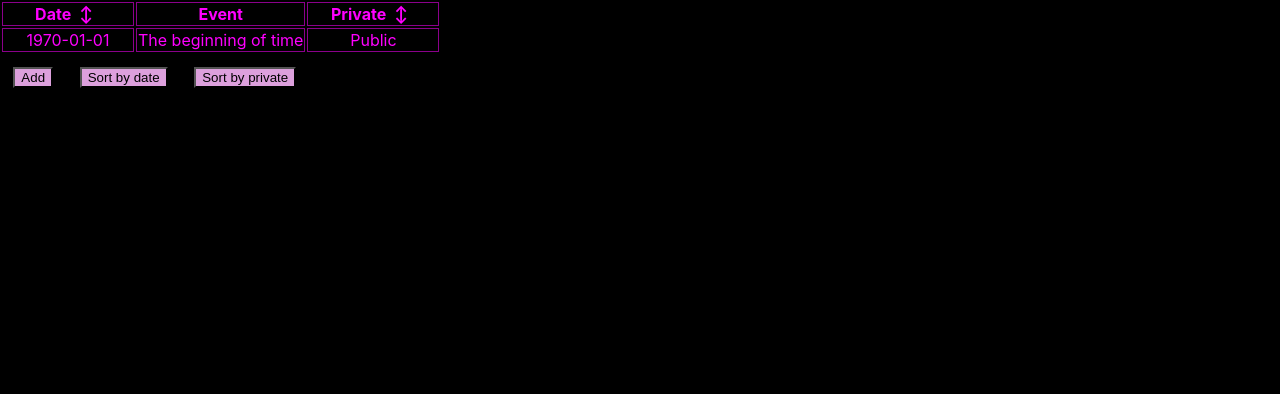
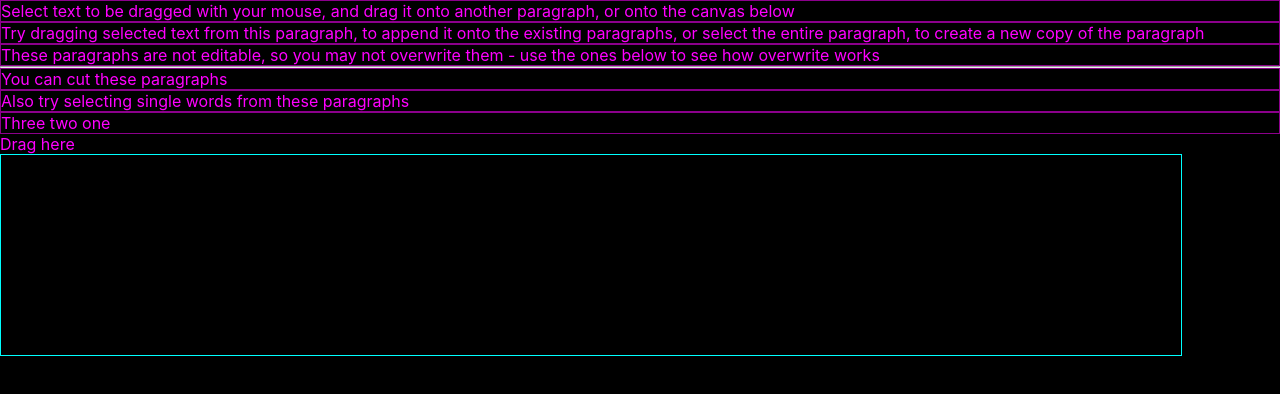
Before and after one commit to banaanihillo/tuni-gui-react, a React (Create React App) app: page / in a window 1280 px wide. Shown: the top 394 px of the page. Built offline with nearby package versions, Linux system fonts and the light colour scheme.

Commit message:
Added drag'n'drop things (4-1-small)
Exercise 4-1-small:
Added editable paragraphs,
to allow users to copy or cut text,
and paste it into other paragraphs,
also added a canvas element,
with similar functionality

```diff
--- a/src/App.css
+++ b/src/App.css
@@ -3,46 +3,17 @@ html {
     color: magenta;
 }
 
-input,
-select {
-    background-color: violet;
-    margin: 1em;
+* {
+    box-sizing: border-box;
+    margin: 0;
+    padding: 0;
 }
 
-button {
-    background-color: plum;
-    margin: 1em;
-}
-
-table * {
+p {
     border: 1px solid darkmagenta;
 }
 
-th {
-    min-width: 8em;
+canvas {
+    border: 1px solid cyan;
 }
-
-td {
-    text-align: center;
-}
-
-dialog {
-    background-color: black;
-    color: magenta;
-}
-
-/*
-Make the year input just big enough to fit YYYY in
-*/
-input[type="number"] {
-    width: 3.5em;
-}
-
-.sort-button {
-    border: none;
-    padding: 0.5em;
-}
-
-.sort-button:hover {
-    cursor: pointer;
-}
+/* */
--- a/src/App.js
+++ b/src/App.js
@@ -1,263 +1,74 @@
 /* eslint-disable eqeqeq */
-import React, {useState} from "react"
+import React from "react"
 import "./App.css"
 
 const App = () => {
-    const [calendarEvents, setCalendarEvents] = useState([
-        {
-            date: "1970-01-01",
-            name: "The beginning of time",
-            isPrivate: false,
-            id: "Bananana anana na bana"
-        }
-    ])
-    const [name, setName] = useState("")
-    const [isPrivate, togglePrivate] = useState(false)
-    const [date, setDate] = useState({
-        year: "",
-        month: "",
-        day: ""
-    })
-    const [message, setMessage] = useState(null)
-
-    const mapOptions = (optionValue) => {
-        return <option key={optionValue}>
-            {/* Add a leading zero into 1-9 */}
-            {String(optionValue).padStart(2, "0")}
-        </option>
-    }
-
-    const toggleModal = (open=true) => {
-        let dialogElement = document.querySelector("dialog")
-        if (typeof dialogElement.showModal === "function") {
-            if (open) {
-                dialogElement.showModal()
-            } else {
-                dialogElement.close()
-            }
-        } else {
-            if (open) {
-                dialogElement.setAttribute("open", "true")
-            } else {
-                dialogElement.removeAttribute("open")
-            }
-        }
-    }
-
-    const Notification = () => {
-        if (!message) {
-            return null
-        } else {
-            return <div>
-                <p> {message} </p>
-                <button onClick = {() => setMessage(null)}>
-                    OK
-                </button>
-            </div>
-        }
-    }
-
-    const sortByDate = () => {
-        const copyOfEvents = [...calendarEvents]
-        copyOfEvents.sort((item1, item2) => {
-            return (
-                new Date(item1.date).getTime()
-                - new Date(item2.date).getTime()
-            )
-        })
-        setCalendarEvents(copyOfEvents)
-    }
-
-    const sortByPrivate = () => {
-        const copyOfEvents = [...calendarEvents]
-        copyOfEvents.sort((item1, item2) => {
-            return (item2.isPrivate - item1.isPrivate)
-        })
-        setCalendarEvents(copyOfEvents)
-    }
-
-    return <span>
-        <table>
-            <thead>
-                <tr>
-                    <th>
-                        Date
-                        <span
-                            onClick={() => sortByDate()}
-                            aria-label="Sort by date"
-                            className="sort-button"
-                        >
-                            ↕
-                        </span>
-                    </th>
-                    <th> Event </th>
-                    <th>
-                        Private
-                        <span
-                            onClick={() => sortByPrivate()}
-                            aria-label="Sort by private"
-                            className="sort-button"
-                        >
-                            ↕
-                        </span>
-                    </th>
-                </tr>
-            </thead>
-            <tbody>
-                {calendarEvents.map(calendarEvent => {
-                    return <tr key={calendarEvent.id}>
-                        <td> {calendarEvent.date} </td>
-                        <td> {calendarEvent.name} </td>
-                        <td>
-                            {(calendarEvent.isPrivate)
-                                ? "Private"
-                                : "Public"
-                            }
-                        </td>
-                    </tr>
-                })}
-            </tbody>
-        </table>
-        <button onClick={() => toggleModal(true)}>
-            Add
-        </button>
-        <button onClick={() => sortByDate()}>
-            Sort by date
-        </button>
-        <button onClick={() => sortByPrivate()}>
-            Sort by private
-        </button>
-        <dialog>
-            <form onSubmit={(event) => {
-                event.preventDefault()
-                const newDate = `${
-                    date.year}-${date.month}-${date.day
-                }`
-                /* Loose comparison to see if the date input was,
-                    for instance, month 02 and day 30
-                */
-                if (new Date(newDate) == "Invalid Date") {
-                    setMessage("Invalid date.")
-                    return
-                }
-                setMessage(null)
-                setCalendarEvents(calendarEvents.concat({
-                    date: newDate,
-                    name,
-                    isPrivate,
-                    id: `${Math.random() * 500600700} banana anana`
-                }))
-                setName("")
-                togglePrivate(false)
-                setDate({
-                    year: "",
-                    month: "",
-                    day: ""
-                })
-                toggleModal(false)
-            }}>
-                <label htmlFor="name-input">
-                    Name
-                </label>
-                <input
-                    type="text"
-                    id="name-input"
-                    value={name}
-                    required
-                    onChange={(event) => setName(event.target.value)}
-                />
-                <br />
-                <label htmlFor="private-input">
-                    Private
-                </label>
-                <input
-                    type="checkbox"
-                    id="private-input"
-                    checked={isPrivate}
-                    onChange={() => togglePrivate(!isPrivate)}
-                />
-                <br />
-                <label htmlFor="year-input">
-                    Year
-                </label>
-                <input
-                    type="number"
-                    id="year-input"
-                    value={date.year}
-                    min={1970}
-                    max={9999}
-                    required
-                    placeholder="YYYY"
-                    onChange={(event) => {
-                        setDate({
-                            ...date,
-                            year: event.target.value
-                        })
+    return <main>
+        <section>
+            <p>
+                Select text to be dragged with your mouse,
+                and drag it onto another paragraph,
+                or onto the canvas below
+            </p>
+            <p>
+                Try dragging selected text from this paragraph,
+                to append it onto the existing paragraphs,
+                or select the entire paragraph,
+                to create a new copy of the paragraph
+            </p>
+            <p>
+                These paragraphs are not editable,
+                so you may not overwrite them -
+                use the ones below to see how overwrite works
+            </p>
+        </section>
+        <hr />
+        <section
+            draggable={true}
+            suppressContentEditableWarning={true}
+            contentEditable={true}
+            onDragStart={(event) => {
+                event.dataTransfer.setData(
+                    "text/html",
+                    event.target.textContent
+                )
+            }}
+        >
+            <p>
+                You can cut these paragraphs
+            </p>
+            <p>
+                Also try selecting single words from these paragraphs
+            </p>
+            <p>
+                Three two one
+            </p>
+        </section>
+        <section>
+            <figure>
+                <figcaption> Drag here </figcaption>
+                <canvas
+                    width={window.innerWidth - 100}
+                    height={200}
+                    contentEditable={true}
+                    suppressContentEditableWarning={true}
+                    onDrop={(event) => {
+                        let data = event.dataTransfer.getData(
+                            "text/html"
+                        )
+                        let context = event.target.getContext("2d")
+                        context.strokeStyle = "magenta"
+                        context.fillStyle = "magenta"
+                        context.fillText(
+                            data,
+                            event.clientX,
+                            (event.clientY - event.target.height)
+                        )
                     }}
-                />
-                <label htmlFor="month-input">
-                    Month
-                </label>
-                <select
-                    /* Show a placeholder when the field is empty,
-                        and, on submit,
-                        show the placeholder again
-                    */
-                    value={date.month || "MM"}
-                    required
-                    onChange={(event) => {
-                        setDate({
-                            ...date,
-                            month: event.target.value
-                        })
-                    }}
-                >
-                    <option disabled>
-                        MM
-                    </option>
-                    {/* Create an array of 12 empty elements,
-                        and create an option element from each index
-                    */}
-                    {[...Array(12)].map((_value, index) => {
-                        // From 1 to 12
-                        return mapOptions(index + 1)
-                    })}
-                </select>
-                <label htmlFor="day-input">
-                    Day
-                </label>
-                <select
-                    value={date.day || "DD"}
-                    required
-                    onChange={(event) => {
-                        setDate({
-                            ...date,
-                            day: event.target.value
-                        })
-                    }}
-                >
-                    <option disabled>
-                        DD
-                    </option>
-                    {[...Array(31)].map((_value, index) => {
-                        // From 1 to 31
-                        return mapOptions(index + 1)
-                    })}
-                </select>
-                <br />
-                <button type="submit">
-                    Add
-                </button>
-                <button
-                    type="button"
-                    onClick={() => toggleModal(false)}
-                >
-                    Cancel
-                </button>
-                <Notification />
-            </form>
-        </dialog>
-    </span>
+                ></canvas>
+            </figure>
+        </section>
+    </main>
 }
 
 export default App
```
